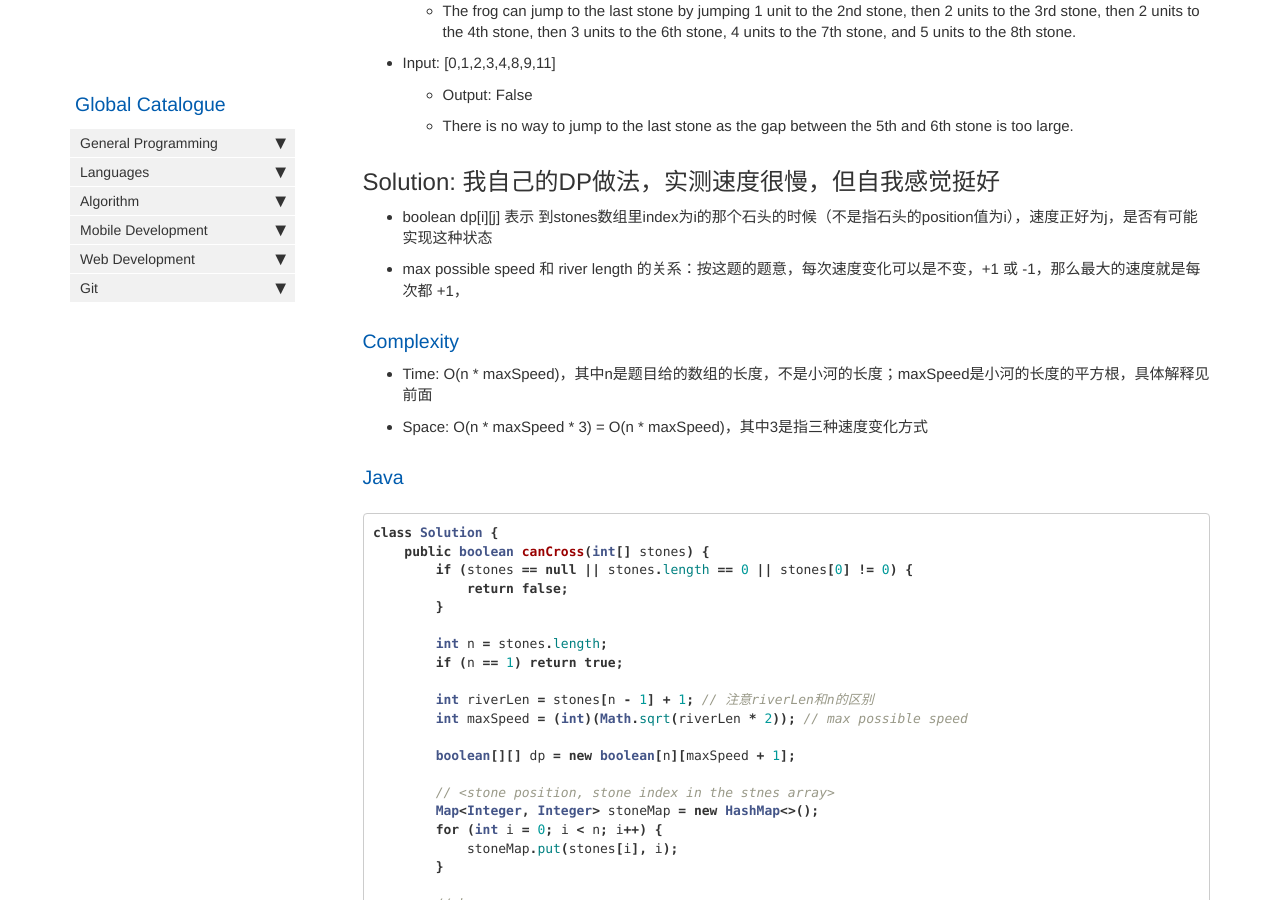
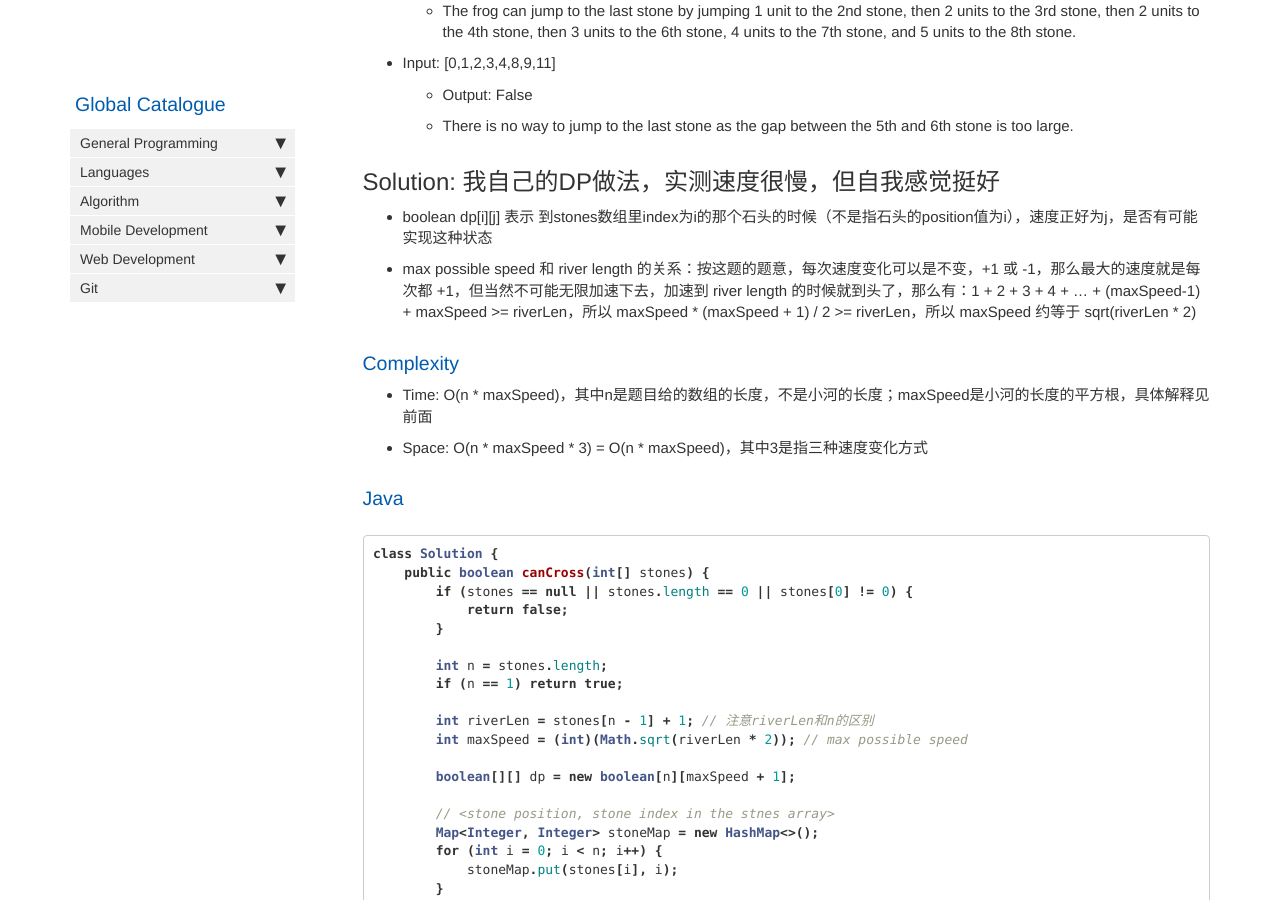
Before and after one commit to HungryOrc/hungryorc.github.io, a Jekyll site: the page built from pages/algorithm/algorithm_frogJump_canCrossRiverOrNot.md, in a window 1280 px wide and 900 px high, scrolled down 664 px. Built offline with Jekyll 4.4.1, drawn with Linux system fonts in a browser that asks for light colours; nearby versions of some CDN libraries; comment, search, counter and statistics services are not loaded.

Commit message:
Update algorithm_frogJump_canCrossRiverOrNot.md

```diff
--- a/pages/algorithm/algorithm_frogJump_canCrossRiverOrNot.md
+++ b/pages/algorithm/algorithm_frogJump_canCrossRiverOrNot.md
@@ -31,7 +31,7 @@ Note
 
 ## Solution: 我自己的DP做法，实测速度很慢，但自我感觉挺好
 * boolean dp[i][j] 表示 到stones数组里index为i的那个石头的时候（不是指石头的position值为i），速度正好为j，是否有可能实现这种状态
-* max possible speed 和 river length 的关系：按这题的题意，每次速度变化可以是不变，+1 或 -1，那么最大的速度就是每次都 +1，
+* max possible speed 和 river length 的关系：按这题的题意，每次速度变化可以是不变，+1 或 -1，那么最大的速度就是每次都 +1，但当然不可能无限加速下去，加速到 river length 的时候就到头了，那么有：1 + 2 + 3 + 4 + ... + (maxSpeed-1) + maxSpeed >= riverLen，所以 maxSpeed * (maxSpeed + 1) / 2 >= riverLen，所以 maxSpeed 约等于 sqrt(riverLen * 2)
 
 ### Complexity
 * Time: O(n * maxSpeed)，其中n是题目给的数组的长度，不是小河的长度；maxSpeed是小河的长度的平方根，具体解释见前面
```
